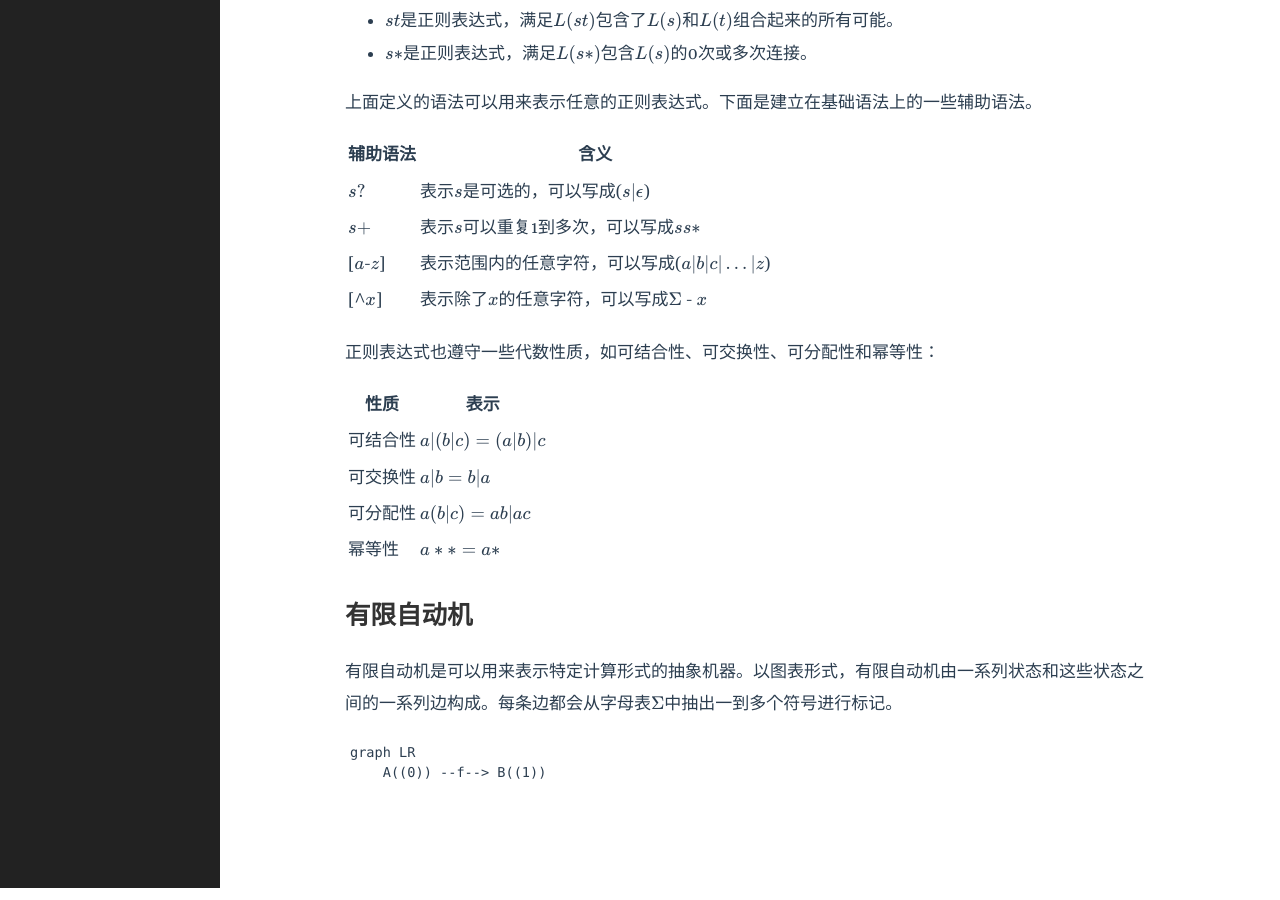
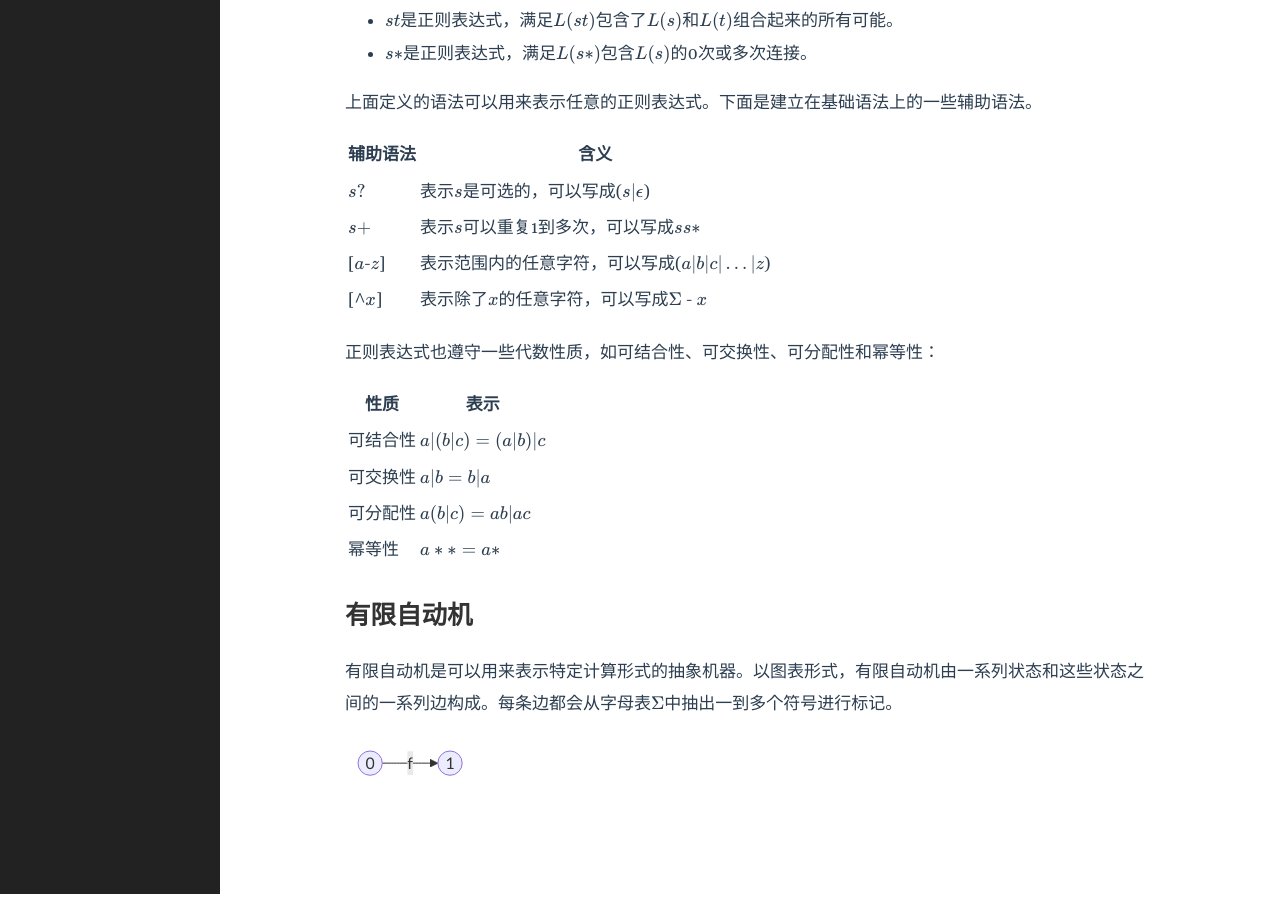
Before and after one commit to cangye-ma/cangye-ma.github.io, a Jekyll site: the page built from _posts/2023-04-29-Scanning-compilerbook.md, in a window 1280 px wide and 900 px high, scrolled down 2107 px. Built offline with Jekyll 4.4.1, drawn with Linux system fonts in a browser that asks for light colours; formulas are drawn with MathJax 3; some of the changed lines change nothing that is shown.

Commit message:
add flow demo

```diff
--- a/_posts/2023-04-29-Scanning-compilerbook.md
+++ b/_posts/2023-04-29-Scanning-compilerbook.md
@@ -15,6 +15,14 @@ category: Compiler
         });
     </script>
 </head>
+
+<script type="module">
+import mermaid from 'https://cdn.jsdelivr.net/npm/mermaid@10.0.2/+esm';
+mermaid.initialize({ startOnLoad: false });
+await mermaid.run({
+  querySelector: '.language-mermaid',
+});
+</script>
 
 ## 词法单元的种类
 扫描指的是从程序的原生文本源码中识别出词法单元的过程，需要编程语言设计者讲清楚精密的细节——哪些是允许的，哪些是不允许的。大多数语言的词法单元包含以下系列：
```
